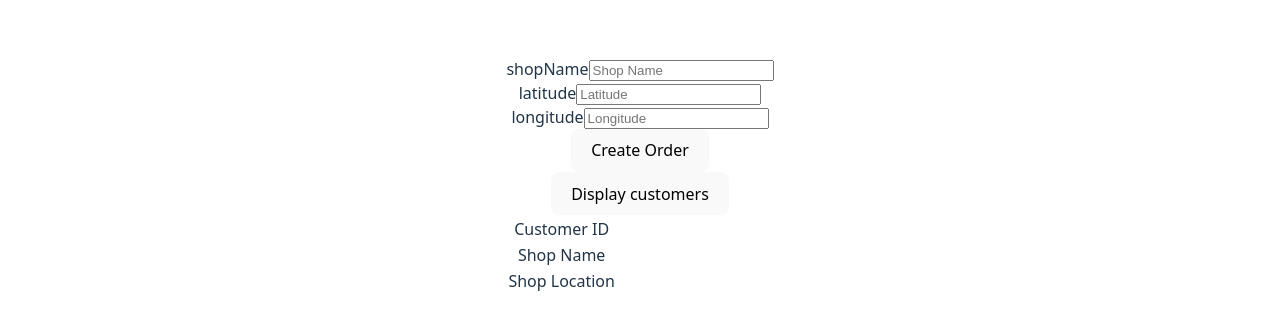
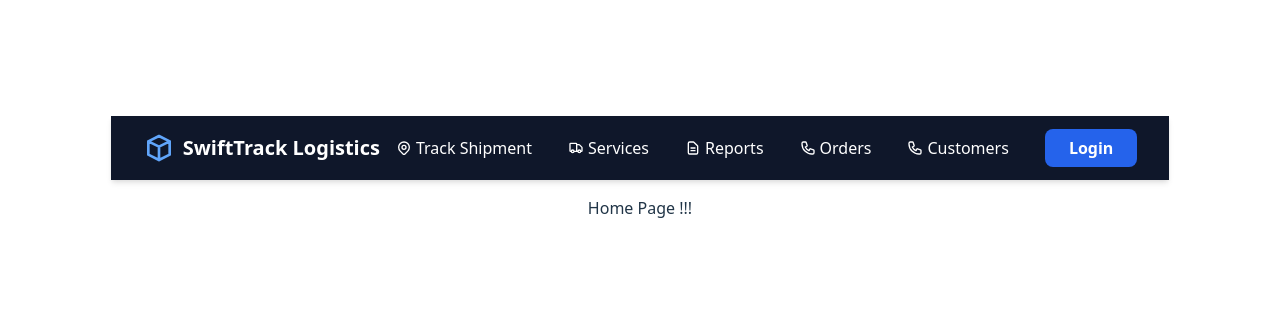
Before and after one commit to Aiden367/CargoLink, a React (Vite) app in the folder logistics-tracking-app/client/: page / in a window 1280 px wide. Shown: the part 224-550 px from the top of the page. Built offline with nearby package versions, Linux system fonts and the light colour scheme.

Commit message:
Fixed The Customer Compponents  and added loading to Display customers front end

```diff
--- a/logistics-tracking-app/client/src/App.jsx
+++ b/logistics-tracking-app/client/src/App.jsx
@@ -12,11 +12,12 @@ function App() {
     <>
       <Router>
         <Routes>
-          <Route path="/" element={<CustomerPage/>} />
+          <Route path="/" element={<HomePage/>} />
           <Route path="/register" element={<RegisterPage/>} />
           <Route path="/login" element={<LoginPage/>}/>
           <Route path="/order" element = {<OrderPage/>}/>
            <Route path="/customer" element = {<CustomerPage/>}/>
+            <Route path="/home" element = {<HomePage/>}/>
         </Routes>
       </Router>
     </>
--- /dev/null
+++ b/logistics-tracking-app/client/src/components/common/Activity.jsx
@@ -0,0 +1,33 @@
+// Activity.js
+import React from 'react';
+
+const Activity = () => {
+  const spinnerStyle = {
+    width: '50px',
+    height: '50px',
+    border: '6px solid #f3f3f3',
+    borderTop: '6px solid #3498db',
+    borderRadius: '50%',
+    animation: 'spin 1s linear infinite',
+    margin: '20px auto'
+  };
+
+  return (
+    <div style={{ textAlign: 'center', padding: '20px' }}>
+      <div style={spinnerStyle}></div>
+      <p>Loading...</p>
+
+      {/* Spinner animation */}
+      <style>
+        {`
+          @keyframes spin {
+            0% { transform: rotate(0deg); }
+            100% { transform: rotate(360deg); }
+          }
+        `}
+      </style>
+    </div>
+  );
+};
+
+export default Activity;
--- a/logistics-tracking-app/client/src/components/layout/AddCustomerForm.jsx
+++ b/logistics-tracking-app/client/src/components/layout/AddCustomerForm.jsx
@@ -1,5 +1,5 @@
 import React, { useState, useEffect, useRef } from 'react';
-import { Input } from '../components/common/Input'
+import { Input } from '../common/Input'
 import axios from 'axios';
 import { useNavigate } from "react-router-dom";
 
--- a/logistics-tracking-app/client/src/components/layout/DisplayCustomers.jsx
+++ b/logistics-tracking-app/client/src/components/layout/DisplayCustomers.jsx
@@ -2,11 +2,20 @@
 import React, { useState, useEffect, useRef } from 'react';
 import axios from 'axios';
 import { useNavigate } from "react-router-dom";
+import Activity from '../common/Activity';
+const DisplayCustomers = ({customers, onRefresh}) => {
 
-const DisplayCustomers = ({customers, onRefresh}) => {
+    const[loading,setLoading] = useState(false);
+
+    const handleClick = async () => {
+        setLoading(true);
+        await onRefresh();
+        setLoading(false);
+    }
     return(
         <div>
-            <button onClick={(onRefresh)}>Display customers</button>
+            <button onClick={(handleClick)}>Display customers</button>
+            {loading && <Activity/>}
             <table>
              <thead>
                 <tr>Customer ID</tr>
--- a/logistics-tracking-app/client/src/components/layout/navbar.jsx
+++ b/logistics-tracking-app/client/src/components/layout/navbar.jsx
@@ -53,11 +53,17 @@ const Navbar = () => {
               </svg>
               <span>Reports</span>
             </NavLink>
-            <NavLink to="/contact" className="nav-link">
+            <NavLink to="/orders" className="nav-link">
               <svg className="nav-icon" fill="none" stroke="currentColor" viewBox="0 0 24 24">
                 <path strokeLinecap="round" strokeLinejoin="round" strokeWidth={2} d="M3 5a2 2 0 012-2h3.28a1 1 0 01.948.684l1.498 4.493a1 1 0 01-.502 1.21l-2.257 1.13a11.042 11.042 0 005.516 5.516l1.13-2.257a1 1 0 011.21-.502l4.493 1.498a1 1 0 01.684.949V19a2 2 0 01-2 2h-1C9.716 21 3 14.284 3 6V5z" />
               </svg>
-              <span>Contact</span>
+              <span>Orders</span>
+            </NavLink>
+            <NavLink to="/customer" className="nav-link">
+              <svg className="nav-icon" fill="none" stroke="currentColor" viewBox="0 0 24 24">
+                <path strokeLinecap="round" strokeLinejoin="round" strokeWidth={2} d="M3 5a2 2 0 012-2h3.28a1 1 0 01.948.684l1.498 4.493a1 1 0 01-.502 1.21l-2.257 1.13a11.042 11.042 0 005.516 5.516l1.13-2.257a1 1 0 011.21-.502l4.493 1.498a1 1 0 01.684.949V19a2 2 0 01-2 2h-1C9.716 21 3 14.284 3 6V5z" />
+              </svg>
+              <span>Customers</span>
             </NavLink>
             <button className="login-btn" onClick={(handleLoginClick)}>Login</button>
           </div>
--- a/logistics-tracking-app/client/src/pages/Customer.jsx
+++ b/logistics-tracking-app/client/src/pages/Customer.jsx
@@ -3,6 +3,8 @@ import { Input } from '../components/common/Input'
 import axios from 'axios';
 import { useNavigate } from "react-router-dom";
 import CustomerList from '../components/layout/DisplayCustomers'
+import AddCustomerForm from '../components/layout/AddCustomerForm';
+import  Navbar  from '../components/layout/navbar.jsx';
 const Customer = () => {
     const[shopName,setShopName] = useState('')
     const[customerId,setCustomerId] = useState('')
@@ -12,53 +14,22 @@ const Customer = () => {
 
     const displayAllCustomer = async (e) =>{
         try{
-         const response = await axios.get("http://localhost:5000/customer/GetAllCustomers")
-         setCustomerList(response.data)
+        const response= await axios.get('http://localhost:5000/customer/GetAllCustomers',{
+            headers: {
+                    Authorization: `Bearer ${localStorage.getItem('accessToken')}`,
+                },
+        })
+        setCustomerList(response.data)
         }catch(err){
             console.log(err)
-        }
-    }
-    const handleSubmit = async (e) =>{
-        e.preventDefault();
-        const customerData = {shopName,longitude: parseFloat(longitude),latitude:parseFloat(latitude)}
-        try{
-          const response = await axios.post("http://localhost:5000/customer/AddCustomer",customerData)
-          console.log("Customer added",response.data)
-        }catch(err){
-            console.log("Could submit data")
-            console.error(err)
         }
     }
     return(
         <div>
             <div>
-                <form onSubmit={handleSubmit}>
-                    <Input
-                     label = "shopName"
-                     type= "text"
-                     value= {shopName}
-                     onChange={(e) => setShopName(e.target.value)}
-                     placeholder="Shop Name"
-                    />
-                    <Input
-                    label = "latitude"
-                    type = "number"
-                    value= {latitude}
-                    onChange={(e) => setLatitude(e.target.value)}
-                    placeholder="Latitude"
-                    />
-                    <Input
-                    label ="longitude"
-                    type="number"
-                    value={longitude}
-                    onChange={(e) => setLongitude(e.target.value)}
-                    placeholder="Longitude"
-                    />
-                   <button type="submit" >Create Order </button>
-                </form>
-
+                <Navbar/>
+                <AddCustomerForm/>
                 <CustomerList customers={customerList} onRefresh={displayAllCustomer}/>
-
             </div>
         </div>
     )
--- a/logistics-tracking-app/client/src/pages/Login.jsx
+++ b/logistics-tracking-app/client/src/pages/Login.jsx
@@ -15,6 +15,7 @@ const Login = () => {
         try{
           const response = await axios.post("http://localhost:5000/user/Login",userLoginData)
           console.log("Login Successful", response.data);
+          localStorage.setItem("accessToken", response.data.accessToken);
           navigate("/home");
 
         }catch(err){
```
Also changed, not shown: 1 other file (tests, documents, lock files or other folders).
